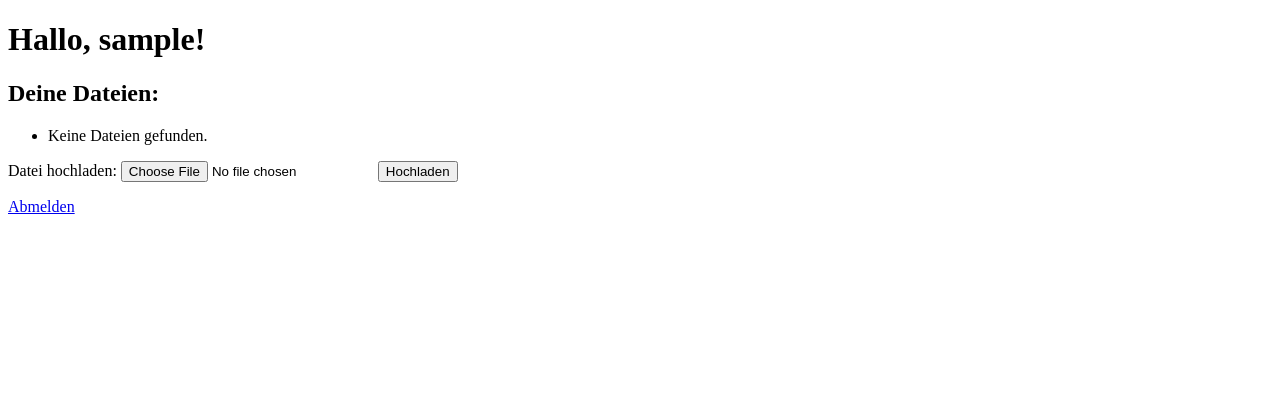
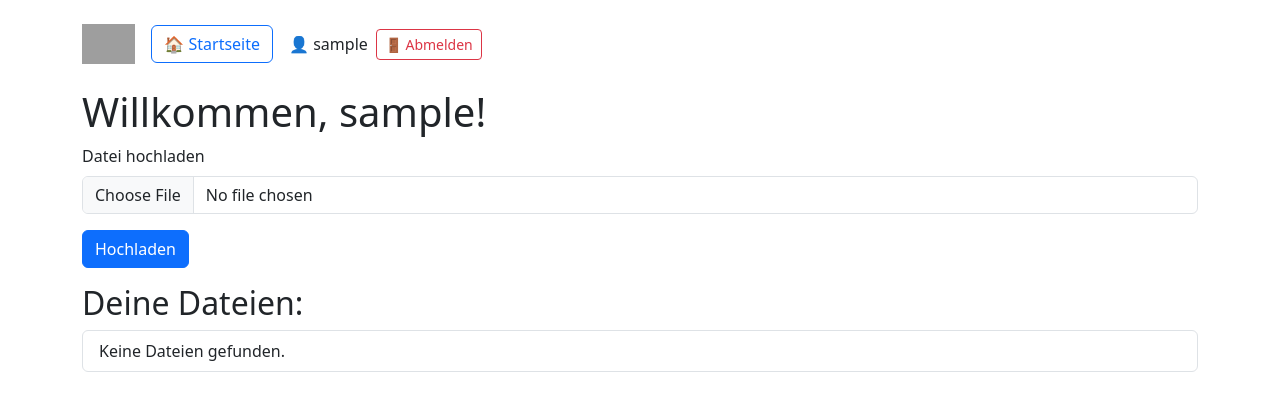
Before and after one commit to Kitanga84/Serwer, a Flask app: page / in a window 1280 px wide. Shown: the top 411 px of the page. Run offline with Flask 3, Linux system fonts and the light colour scheme; the visitor is signed in with stand-in values (Sample User, id 1); grey boxes are pictures that could not be loaded.

Commit message:
Update index.html

```diff
--- a/templates/index.html
+++ b/templates/index.html
@@ -1,40 +1,24 @@
-<!DOCTYPE html>
-<html lang="de">
-<head>
-    <meta charset="UTF-8" />
-    <title>Dateien von {{ username }}</title>
-</head>
-<body>
-    <h1>Hallo, {{ username }}!</h1>
+{% extends "base.html" %}
 
-    {% with messages = get_flashed_messages() %}
-      {% if messages %}
-        <ul>
-        {% for message in messages %}
-          <li>{{ message }}</li>
-        {% endfor %}
-        </ul>
-      {% endif %}
-    {% endwith %}
+{% block title %}Startseite{% endblock %}
 
-    <h2>Deine Dateien:</h2>
-    <ul>
-    {% for file in files %}
-        <li>
-            {{ file }} -
-            <a href="{{ url_for('download_file', username=username, filename=file) }}">Download</a>
-        </li>
-    {% else %}
-        <li>Keine Dateien gefunden.</li>
-    {% endfor %}
-    </ul>
+{% block content %}
+<h1>Willkommen, {{ username }}!</h1>
 
-    <form action="{{ url_for('upload_file') }}" method="post" enctype="multipart/form-data">
-        <label>Datei hochladen:</label>
-        <input type="file" name="file" />
-        <button type="submit">Hochladen</button>
-    </form>
+<form method="POST" enctype="multipart/form-data" class="mb-3">
+  <div class="mb-3">
+    <label for="file" class="form-label">Datei hochladen</label>
+    <input class="form-control" type="file" name="file" id="file" />
+  </div>
+  <button type="submit" class="btn btn-primary">Hochladen</button>
+</form>
 
-    <p><a href="{{ url_for('logout') }}">Abmelden</a></p>
-</body>
-</html>
+<h2>Deine Dateien:</h2>
+<ul class="list-group">
+  {% for file in files %}
+    <li class="list-group-item">{{ file }}</li>
+  {% else %}
+    <li class="list-group-item">Keine Dateien gefunden.</li>
+  {% endfor %}
+</ul>
+{% endblock %}
```
